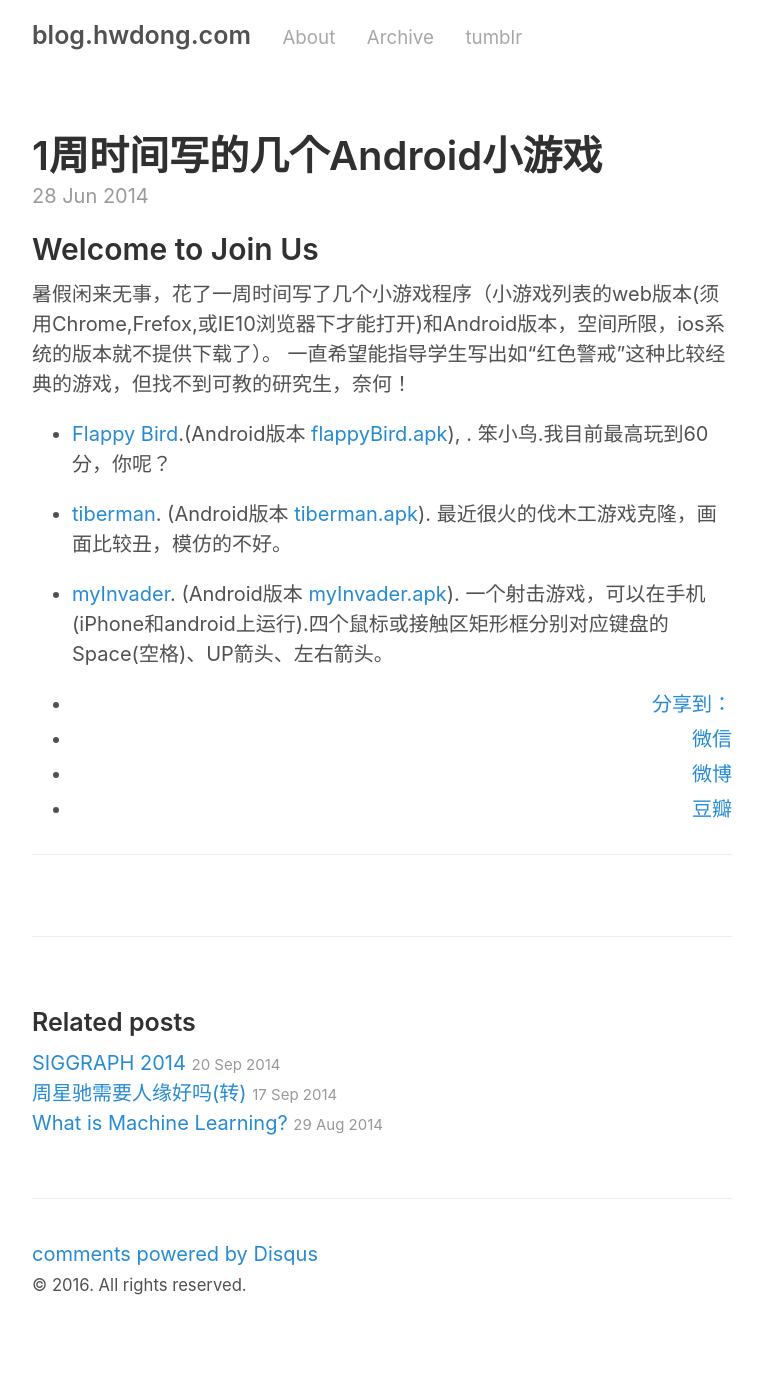
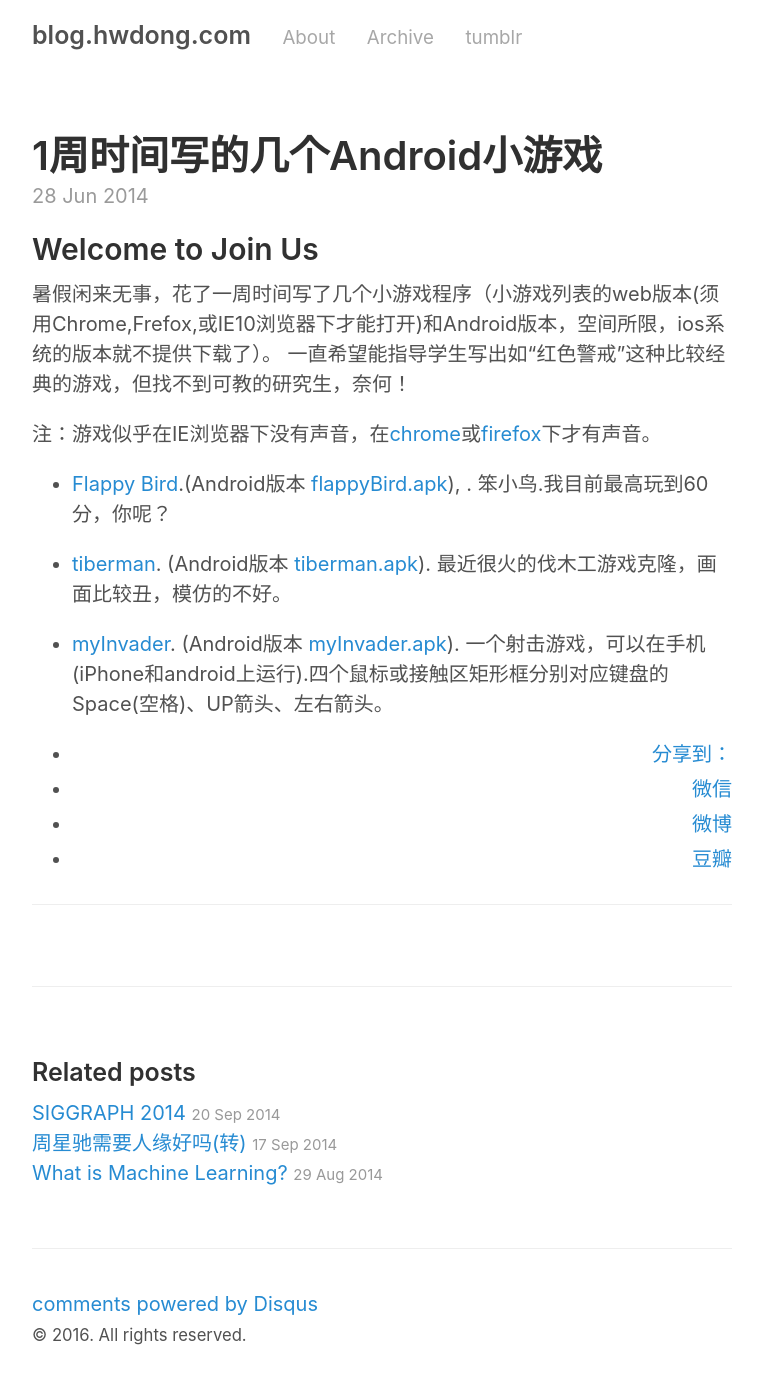
Before and after one commit to hwdong/hwdong-old.github.io, a Jekyll site: the page built from _posts/2014-06-28-1周时间写的几个Android小游戏.md, in a window 1280 px wide. Shown: the whole page, without its empty margins (258-1021 px from the left). Built offline with Jekyll 4.4.1, drawn with Linux system fonts in a browser that asks for light colours; Markdown is read by kramdown in place of the engine named in the settings; comment, search, counter and statistics services are not loaded; before the commit the page ends 1339 px from its top, so only the background shows below that.

```diff
--- a/_posts/2014-06-28-1周时间写的几个Android小游戏.md
+++ b/_posts/2014-06-28-1周时间写的几个Android小游戏.md
@@ -10,6 +10,8 @@
 暑假闲来无事，花了一周时间写了几个小游戏程序（小游戏列表的web版本(须用Chrome,Frefox,或IE10浏览器下才能打开)和Android版本，空间所限，ios系统的版本就不提供下载了）。
 一直希望能指导学生写出如“红色警戒”这种比较经典的游戏，但找不到可教的研究生，奈何！
 
+注：游戏似乎在IE浏览器下没有声音，在[chrome](https://www.google.com/chrome/)或[firefox](https://www.mozilla.org/en-US/firefox/new/)下才有声音。
+
 <!--more-->
 
 * [Flappy Bird](http://hwdong.com/games/flappyBird).(Android版本 [flappyBird.apk](http://hwdong.com/games/flappyBird.apk)), . 笨小鸟.我目前最高玩到60分，你呢？
```
